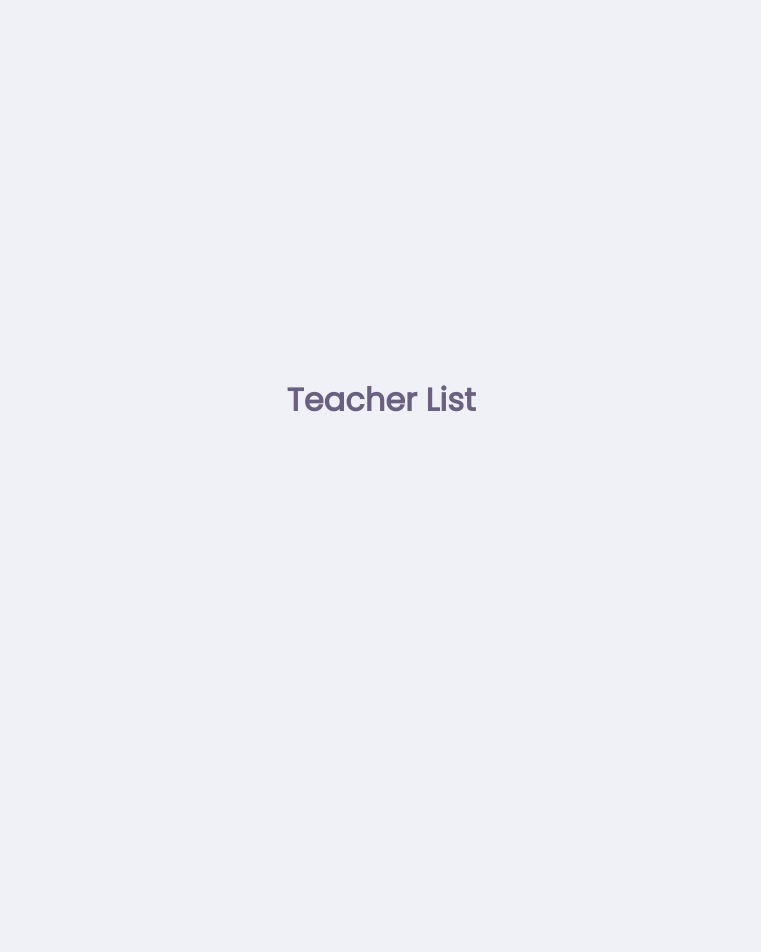
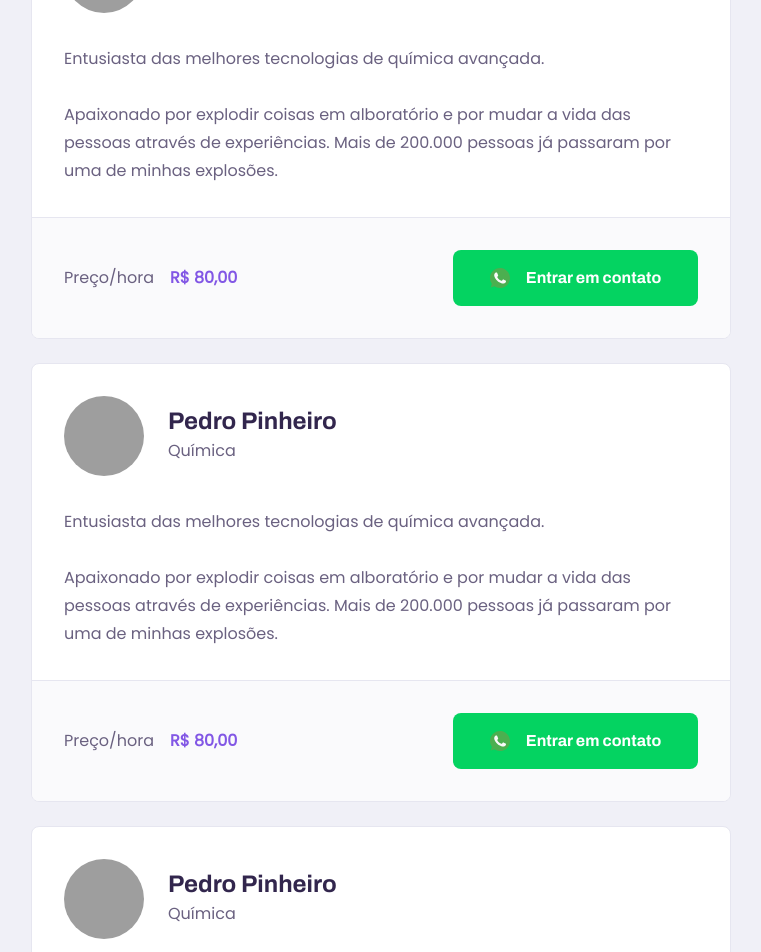
Before and after one commit to phinheiro/proffy-web, a React (Create React App) app: page /study in a window 1280 px wide. Shown: the top 952 px of the page, without its empty margins (259-1020 px from the left). Before the commit the page ends 800 px from the top, so only its background shows below. Built offline with nearby package versions, Linux system fonts and the light colour scheme; grey boxes are pictures that could not be loaded.

Commit message:
Adição de formulário e cards de professor

```diff
--- a/src/pages/TeacherList/index.tsx
+++ b/src/pages/TeacherList/index.tsx
@@ -1,10 +1,37 @@
 import React from 'react';
 
+import PageHeader from '../../components/PageHeader';
+
+
 import './styles.css';
+import TeacherItem from '../../components/TeacherItem';
 
 function TeacherList() {
     return (
-        <h1>Teacher List</h1>
+        <div id="page-teacher-list" className="container">
+            <PageHeader title="Estes são os proffys disponíveis">
+                <form id="search-teachers">
+                    <div className="input-block">
+                        <label htmlFor="subject">Matéria</label>
+                        <input type="text" id="subject" />
+                    </div>
+                    <div className="input-block">
+                        <label htmlFor="week_day">Dia da semana</label>
+                        <input type="text" id="week_day" />
+                    </div>
+                    <div className="input-block">
+                        <label htmlFor="time">Hora</label>
+                        <input type="text" id="time" />
+                    </div>
+                </form>
+            </PageHeader>
+            <main>
+                <TeacherItem />
+                <TeacherItem />
+                <TeacherItem />
+            </main>
+
+        </div>
     );
 }
 
```
